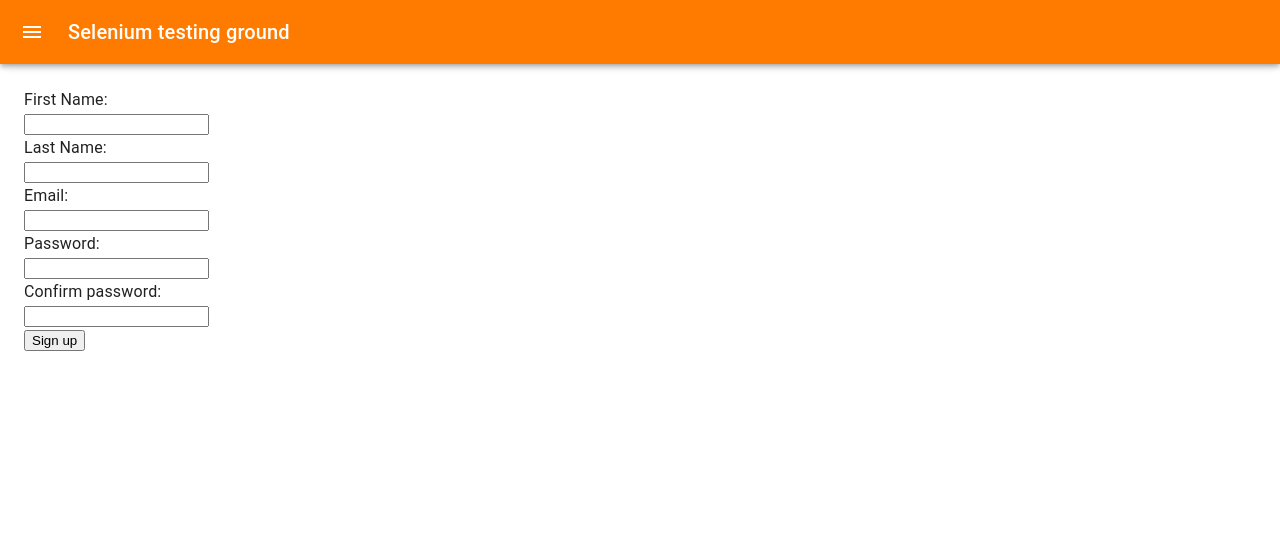
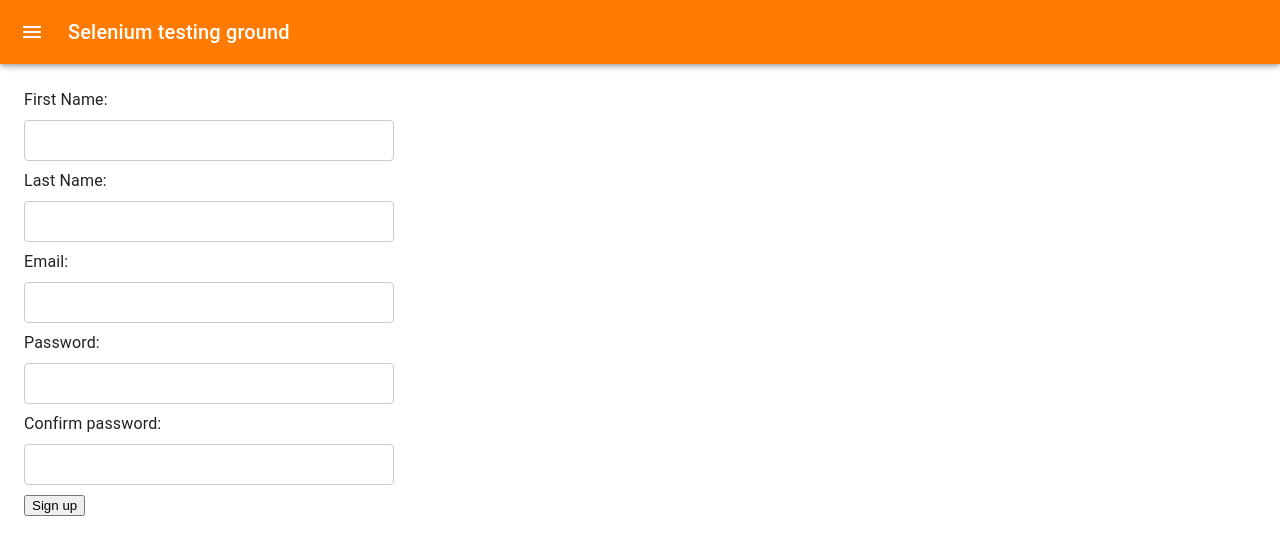
Before and after one commit to adamman722/template-reactjs, a React (Create React App) app: page /Testing in a window 1280 px wide. Shown: the top 554 px of the page. Built offline with nearby package versions, Linux system fonts and the light colour scheme.

Commit message:
Added some functionality

```diff
--- a/src/components/testingGround/Form.jsx
+++ /dev/null
@@ -1,44 +0,0 @@
-import React from "react";
-
-function Form() {
-  return (
-    <div>
-      <form action="post">
-        <div>
-          <label htmlFor="user_first_name">First Name: </label>
-          <br />
-          <input type="text" id="user_first_name" name="user_first_name" />
-        </div>
-        <div>
-          <label htmlFor="user_last_name">Last Name: </label>
-          <br />
-          <input type="text" id="user_last_name" name="user_last_name" />
-        </div>
-        <div>
-          <label htmlFor="user_email">Email: </label>
-          <br />
-          <input type="email" name="user_email" id="user_email" />
-        </div>
-        <div>
-          <label htmlFor="user_password">Password: </label>
-          <br />
-          <input type="password" name="user_password" id="user_password" />
-        </div>
-        <div>
-          <label htmlFor="user_confirm_password">Confirm password: </label>
-          <br />
-          <input
-            type="password"
-            name="user_confirm_password"
-            id="user_confirm_password"
-          />
-        </div>
-        <div>
-          <button type="submit">Sign up</button>
-        </div>
-      </form>
-    </div>
-  );
-}
-
-export default Form;
--- /dev/null
+++ b/src/components/testingGround/Form/Form.jsx
@@ -0,0 +1,100 @@
+import React, { useEffect, useRef, useState } from "react";
+import "./formStyles.css";
+
+function Form() {
+  const [data, setData] = useState({
+    fName: "",
+    lName: "",
+    email: "",
+    password: "",
+  });
+  const [pWordMatch, setPWordMatch] = useState(true);
+  const fName = useRef("");
+  const lName = useRef("");
+  const email = useRef("");
+  const password = useRef("");
+  const confirmPassword = useRef("");
+
+  function StoreData(e) {
+    e.preventDefault();
+    if (password === confirmPassword) {
+      setData({
+        fName: fName,
+        lName: lName,
+        email: email,
+        password: password,
+      });
+      setPWordMatch(true);
+    } else {
+      setPWordMatch(!pWordMatch);
+    }
+  }
+  const nonMatchingPWord = (
+    <article>
+      <h2>Your passwords do not match try again</h2>
+    </article>
+  );
+
+  useEffect(() => {
+    console.log(data, pWordMatch);
+  }, [data, pWordMatch]);
+  return (
+    <div>
+      <form>
+        <div>
+          <label htmlFor="user_first_name">First Name: </label>
+          <br />
+          <input
+            ref={fName}
+            type="text"
+            id="user_first_name"
+            name="user_first_name"
+          />
+        </div>
+        <div>
+          <label htmlFor="user_last_name">Last Name: </label>
+          <br />
+          <input
+            ref={lName}
+            type="text"
+            id="user_last_name"
+            name="user_last_name"
+          />
+        </div>
+        <div>
+          <label htmlFor="user_email">Email: </label>
+          <br />
+          <input ref={email} type="email" name="user_email" id="user_email" />
+        </div>
+        <div>
+          <label htmlFor="user_password">Password: </label>
+          <br />
+          <input
+            ref={password}
+            type="password"
+            name="user_password"
+            id="user_password"
+          />
+        </div>
+        <div>
+          <label htmlFor="user_confirm_password">Confirm password: </label>
+          <br />
+          <input
+            type="password"
+            name="user_confirm_password"
+            id="user_confirm_password"
+            ref={confirmPassword}
+          />
+        </div>
+        <div>
+          <button onClick={StoreData}>Sign up</button>
+        </div>
+      </form>
+
+      {pWordMatch && data.password !== "" ? true : null}
+      {!pWordMatch ? nonMatchingPWord : null}
+    </div>
+  );
+}
+
+export default Form;
--- /dev/null
+++ b/src/components/testingGround/Form/formStyles.css
@@ -0,0 +1,12 @@
+input {
+  width: 30%;
+  padding: 12px 20px;
+  margin: 8px 0;
+  display: inline-block;
+  border: 1px solid #ccc;
+  border-radius: 4px;
+  box-sizing: border-box;
+}
+input:hover {
+  border: 1px solid rgb(0, 0, 0);
+}
--- a/src/router.js
+++ b/src/router.js
@@ -1,7 +1,7 @@
 import { createBrowserRouter, RouterProvider, Route } from "react-router-dom";
 import App from "./App";
 import DropDown from "./components/dropdown/DropDown";
-import Form from "./components/testingGround/Form";
+import Form from "./components/testingGround/Form/Form";
 
 const router = createBrowserRouter([
   {
```
